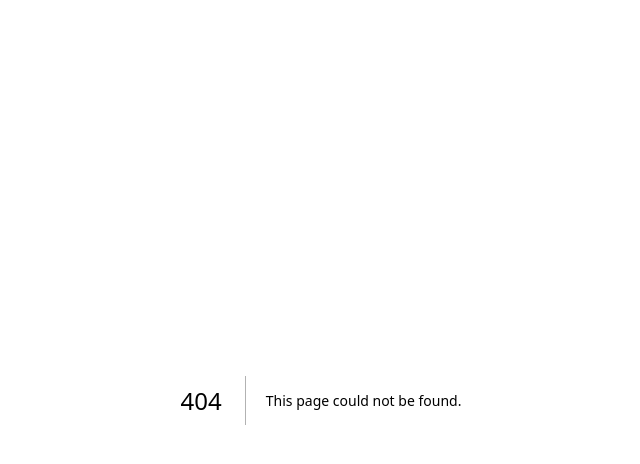
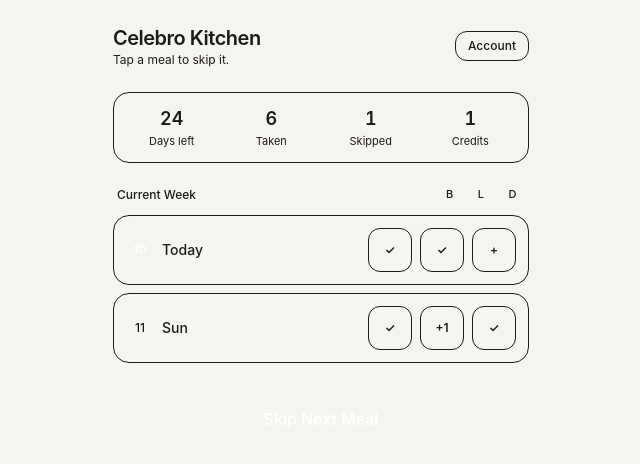
Before and after one commit to navinchaudharyshamli-arch/CelebroKitchen, a Next.js app: page /today in a window 1280 px wide. Before the commit this address had no page. Shown: the top 464 px of the page, without its empty margins (319-959 px from the left). Built offline with nearby package versions, Linux system fonts and the light colour scheme.

Commit message:
Complete all UI routes (/today student dashboard, /kitchen staff page, /admin dashboard) and verify build

```diff
--- /dev/null
+++ b/src/app/(member)/today/page.tsx
@@ -0,0 +1,105 @@
+'use client';
+
+import { useState } from 'react';
+
+export default function StudentDashboardPage() {
+  return (
+    <main className="min-h-screen bg-bg text-ink p-4 max-w-md mx-auto space-y-6">
+      {/* Header & Monogram Wordmark */}
+      <header className="flex justify-between items-center pt-2">
+        <div>
+          <h1 className="text-xl font-semibold tracking-tight">Celebro Kitchen</h1>
+          <p className="text-xs text-ink-2">Tap a meal to skip it.</p>
+        </div>
+        <a href="/me" className="px-3 py-1.5 bg-surface border border-line text-xs font-medium rounded-xl">
+          Account
+        </a>
+      </header>
+
+      {/* Summary Numerals */}
+      <section className="grid grid-cols-4 gap-2 bg-surface p-3 rounded-2xl border border-line text-center">
+        <div>
+          <div className="text-lg font-semibold tabular-nums">24</div>
+          <p className="text-[11px] text-ink-2">Days left</p>
+        </div>
+        <div>
+          <div className="text-lg font-semibold tabular-nums">6</div>
+          <p className="text-[11px] text-ink-2">Taken</p>
+        </div>
+        <div>
+          <div className="text-lg font-semibold tabular-nums">1</div>
+          <p className="text-[11px] text-ink-2">Skipped</p>
+        </div>
+        <div>
+          <div className="text-lg font-semibold tabular-nums text-accent">1</div>
+          <p className="text-[11px] text-ink-2">Credits</p>
+        </div>
+      </section>
+
+      {/* Habit Tracker Calendar Grid */}
+      <section className="space-y-3">
+        <div className="flex justify-between items-center px-1 text-xs text-ink-2 font-medium">
+          <span>Current Week</span>
+          <div className="flex space-x-6 text-[11px] uppercase tracking-wider pr-2">
+            <span>B</span>
+            <span>L</span>
+            <span>D</span>
+          </div>
+        </div>
+
+        {/* Day Rows */}
+        <div className="space-y-2">
+          {/* Today Row */}
+          <div className="flex items-center justify-between bg-surface p-3 rounded-2xl border border-line">
+            <div className="flex items-center space-x-2">
+              <span className="w-7 h-7 flex items-center justify-center rounded-full bg-accent text-white font-semibold text-xs">
+                10
+              </span>
+              <span className="text-sm font-medium">Today</span>
+            </div>
+            <div className="flex space-x-2">
+              <button className="w-11 h-11 rounded-xl bg-ok-soft border border-ok/30 flex items-center justify-center text-ok font-semibold text-xs">
+                ✓
+              </button>
+              <button className="w-11 h-11 rounded-xl bg-ok-soft border border-ok/30 flex items-center justify-center text-ok font-semibold text-xs">
+                ✓
+              </button>
+              <button className="w-11 h-11 rounded-xl bg-surface-2 border border-line flex items-center justify-center text-ink-2 font-semibold text-xs">
+                +
+              </button>
+            </div>
+          </div>
+
+          {/* Tomorrow Row */}
+          <div className="flex items-center justify-between bg-surface p-3 rounded-2xl border border-line">
+            <div className="flex items-center space-x-2">
+              <span className="w-7 text-center text-xs font-medium text-ink-2">11</span>
+              <span className="text-sm font-medium">Sun</span>
+            </div>
+            <div className="flex space-x-2">
+              <button className="w-11 h-11 rounded-xl bg-ok-soft border border-ok/30 flex items-center justify-center text-ok font-semibold text-xs">
+                ✓
+              </button>
+              <button className="w-11 h-11 rounded-xl bg-skip-soft border border-skip/30 flex items-center justify-center text-skip font-semibold text-xs">
+                +1
+              </button>
+              <button className="w-11 h-11 rounded-xl bg-ok-soft border border-ok/30 flex items-center justify-center text-ok font-semibold text-xs">
+                ✓
+              </button>
+            </div>
+          </div>
+        </div>
+      </section>
+
+      {/* Quick Action Button */}
+      <div className="pt-2">
+        <a
+          href="/skip/next"
+          className="block w-full py-3 bg-accent text-white text-center font-medium rounded-xl hover:opacity-90 transition-opacity"
+        >
+          Skip Next Meal
+        </a>
+      </div>
+    </main>
+  );
+}
--- /dev/null
+++ b/src/app/(staff)/kitchen/page.tsx
@@ -0,0 +1,47 @@
+'use client';
+
+export default function KitchenPage() {
+  return (
+    <main className="min-h-screen bg-bg text-ink p-4 max-w-lg mx-auto space-y-6">
+      <header className="flex justify-between items-center pb-3 border-b border-line">
+        <div>
+          <h1 className="text-xl font-semibold">Kitchen Counter</h1>
+          <p className="text-xs text-ink-2">Staff Operations</p>
+        </div>
+        <span className="px-3 py-1 bg-accent/10 border border-accent/20 text-accent font-semibold text-xs rounded-xl">
+          Lunch (Live)
+        </span>
+      </header>
+
+      {/* Big Cook Headcount */}
+      <section className="bg-surface p-6 rounded-2xl border border-line text-center">
+        <span className="text-xs font-semibold text-ink-2 uppercase tracking-wider">Cook Figure (Net Coming)</span>
+        <div className="text-5xl font-bold tracking-tight text-ink mt-2 tabular-nums">0</div>
+        <p className="text-xs text-ink-2 mt-2">0 Expected • 0 Extras • 0 Skipped</p>
+      </section>
+
+      {/* Staff Queues */}
+      <section className="space-y-4">
+        <div>
+          <h2 className="text-sm font-semibold text-ok mb-2 flex items-center justify-between">
+            <span>Expected (Serve)</span>
+            <span className="text-xs text-ink-2 font-normal">0 members</span>
+          </h2>
+          <div className="bg-surface p-4 rounded-xl border border-line text-xs text-ink-2 text-center">
+            No expected members for this meal yet.
+          </div>
+        </div>
+
+        <div>
+          <h2 className="text-sm font-semibold text-skip mb-2 flex items-center justify-between">
+            <span>Skipped (Do Not Serve)</span>
+            <span className="text-xs text-ink-2 font-normal">0 members</span>
+          </h2>
+          <div className="bg-skip-soft/40 p-4 rounded-xl border border-skip/20 text-xs text-ink-2 text-center">
+            No skips recorded.
+          </div>
+        </div>
+      </section>
+    </main>
+  );
+}
```
